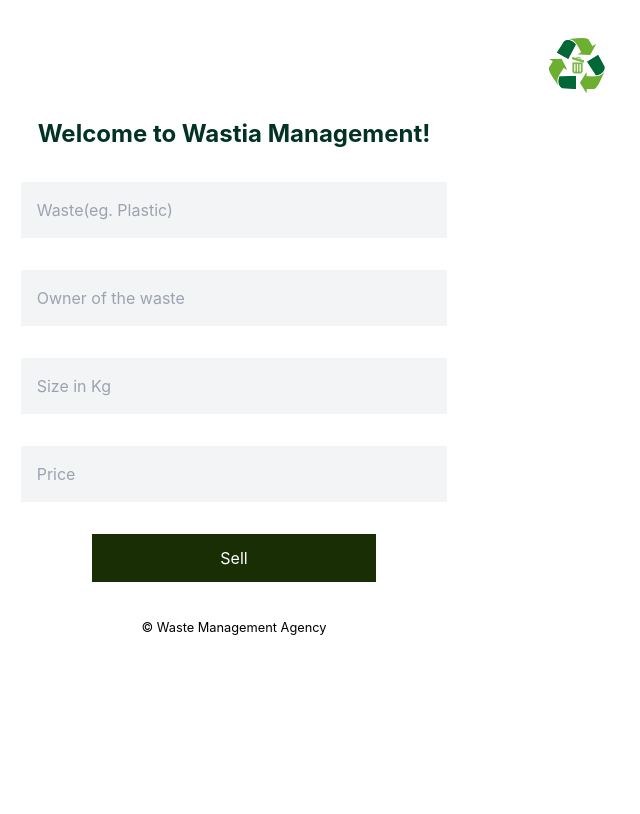
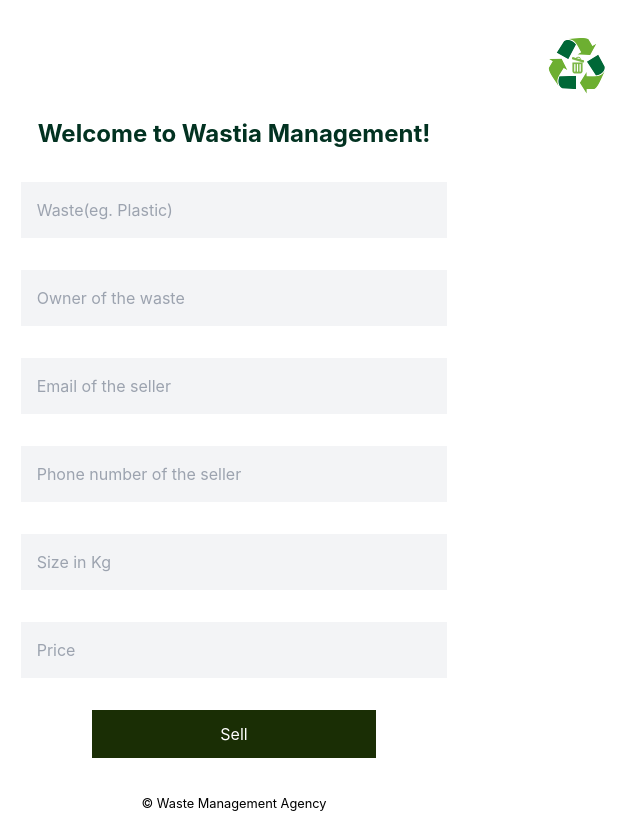
Before and after one commit to Fahyvor/dbms-plastics, a React (Create React App) app in the folder frontend/: page /sell in a window 1280 px wide. Shown: the whole page, without its empty margins (406-1046 px from the left). Built offline with nearby package versions, Linux system fonts and the light colour scheme.

Commit message:
Sellers information update

```diff
--- a/frontend/src/SellersPage/SellWaste.js
+++ b/frontend/src/SellersPage/SellWaste.js
@@ -13,6 +13,8 @@ const SellWaste = () => {
 
     const waste = useRef();
     const owner = useRef();
+    const email = useRef();
+    const phone = useRef();
     const size = useRef();
     const price = useRef()
 
@@ -22,6 +24,8 @@ const SellWaste = () => {
         const product = {
             waste: waste.current.value,
             owner: owner.current.value,
+            email: owner.current.value,
+            phone: owner.current.value,
             size: size.current.value,
             price: price.current.value
         }
@@ -32,6 +36,8 @@ const SellWaste = () => {
 
             waste.current.value = '';
             owner.current.value = '';
+            email.current.value = '';
+            phone.current.value = '';
             size.current.value = '';
             price.current.value = '';
         } catch (error) {
@@ -75,6 +81,15 @@ const SellWaste = () => {
             ref={owner}
             required className='bg-gray-100 p-4 w-full'/>
 
+            <input name='email' type='email' placeholder='Email of the seller'
+            ref={email}
+            required className='bg-gray-100 p-4 w-full'/>
+
+
+            <input name='phone' type='ext' placeholder='Phone number of the seller'
+            ref={phone}
+            required className='bg-gray-100 p-4 w-full'/>
+
             <input name='size' type='text' placeholder='Size in Kg'
             ref={size}
             required className='bg-gray-100 p-4 w-full'/>
```
Also changed, not shown: 1 other file (tests, documents, lock files or other folders).
